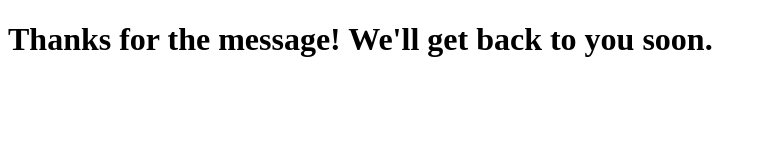
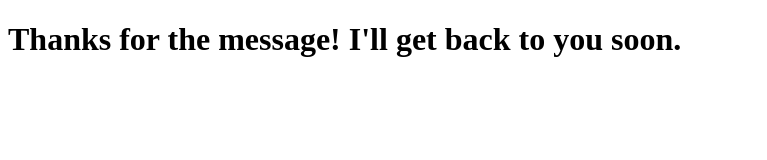
Before and after one commit to luluahahaha/portofolio.id, a plain HTML site: page assets/pages/thankyou.html in a window 1280 px wide. Shown: the whole page, without its empty margins (0-767 px from the left). Drawn offline with Linux system fonts and the light colour scheme.

```diff
--- a/assets/pages/thankyou.html
+++ b/assets/pages/thankyou.html
@@ -7,6 +7,6 @@
     <title>Thank you!</title>
 </head>
 <body>
-    <h1>Thanks for the message! We'll get back to you soon.</h1>
+    <h1>Thanks for the message! I'll get back to you soon.</h1>
 </body>
 </html>
```
Also changed, not shown: index.html (+1 -1 lines).
